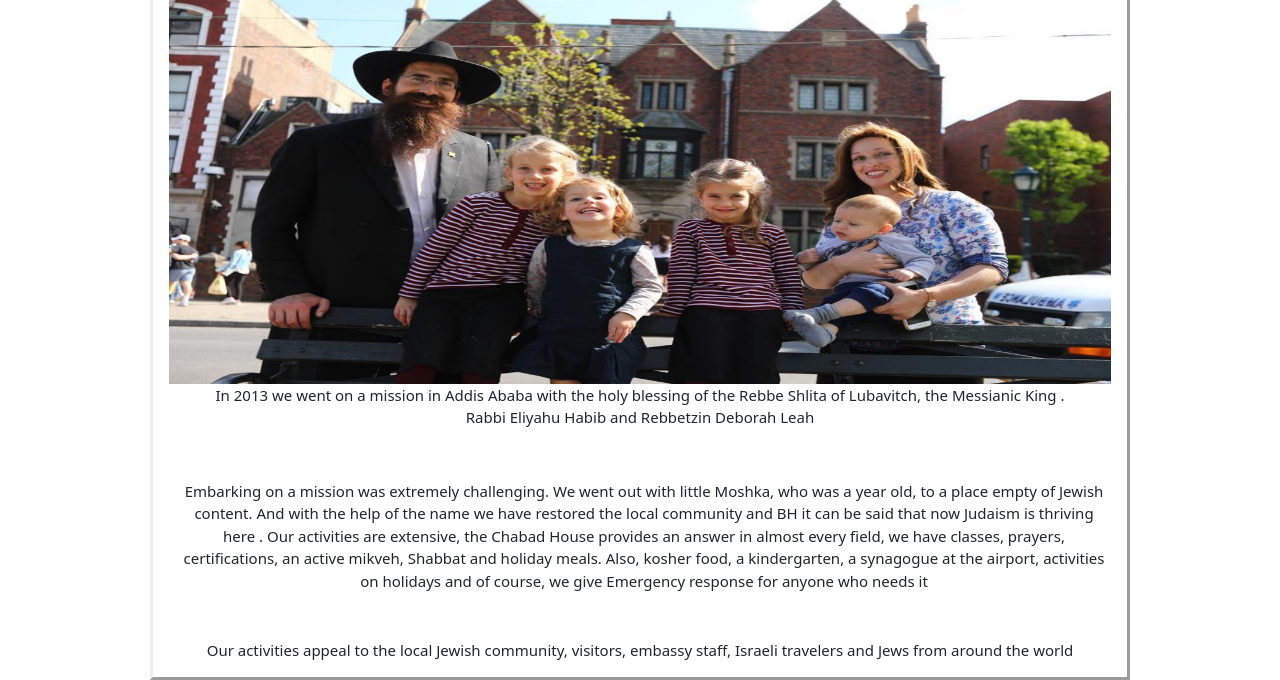
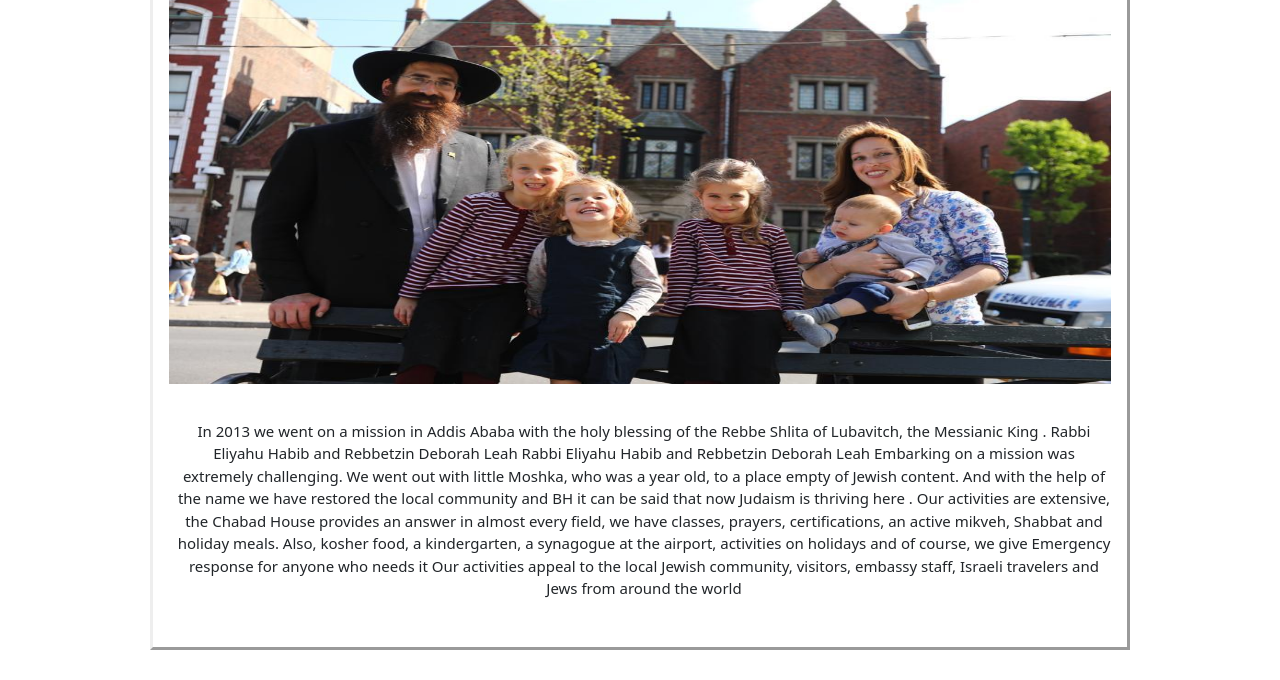
Before and after one commit to Abel-desu/chabad, a plain HTML site: page about.html in a window 1280 px wide. Shown: the part 199-879 px from the top of the page. After the commit the page ends 849 px from the top, so only its background shows below. Drawn offline with nearby package versions, Linux system fonts and the light colour scheme.

Commit message:
change about page

```diff
--- a/about.html
+++ b/about.html
@@ -60,18 +60,16 @@
     <div class="contact-us w3-container w3-content " style="border-style: outset;">
         <h2 class="w3-center w3-wide">About Us</h2>
         <img src="image/unnamed.jpg" style="width: 100%; height:400px" alt="">
-        <p class="w3-center">In 2013 we went on a mission in Addis Ababa with the holy blessing of the Rebbe Shlita of
-            Lubavitch, the Messianic King .<br />
-            Rabbi Eliyahu Habib and Rebbetzin Deborah Leah</p>
-            <p class="w3-center w3-padding-32">Embarking on a mission was extremely challenging. We went out with little Moshka, who
+            <p class="w3-center w3-padding-32"> In 2013 we went on a mission in Addis Ababa with the holy blessing of the Rebbe Shlita of
+                Lubavitch, the Messianic King . Rabbi Eliyahu Habib and Rebbetzin Deborah Leah
+                Rabbi Eliyahu Habib and Rebbetzin Deborah Leah Embarking on a mission was extremely challenging. We went out with little Moshka, who
                 was a year old, to a place empty of Jewish content. And with the help of the name we have
                 restored the local community and BH it can be said that now Judaism is thriving here .
                 Our activities are extensive, the Chabad House provides an answer in almost every field, we
                 have classes, prayers, certifications, an active mikveh, Shabbat and holiday meals. Also,
                 kosher food, a kindergarten, a synagogue at the airport, activities on holidays and of course,
-                we give Emergency response for anyone who needs it</p>
-                <p class="w3-center ">Our activities appeal to the local Jewish community, visitors, embassy staff, Israeli travelers
-                    and Jews from around the world </p>
+                we give Emergency response for anyone who needs it Our activities appeal to the local Jewish community, visitors, embassy staff, Israeli travelers
+                and Jews from around the world</p>
     </div>
 </div>
 </body>
```
